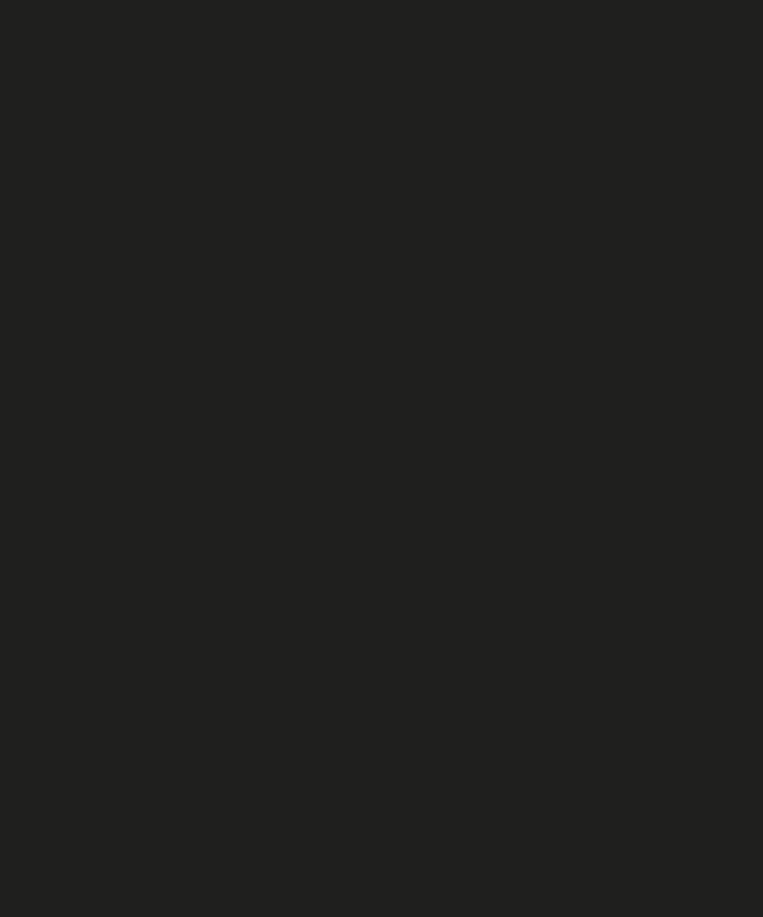
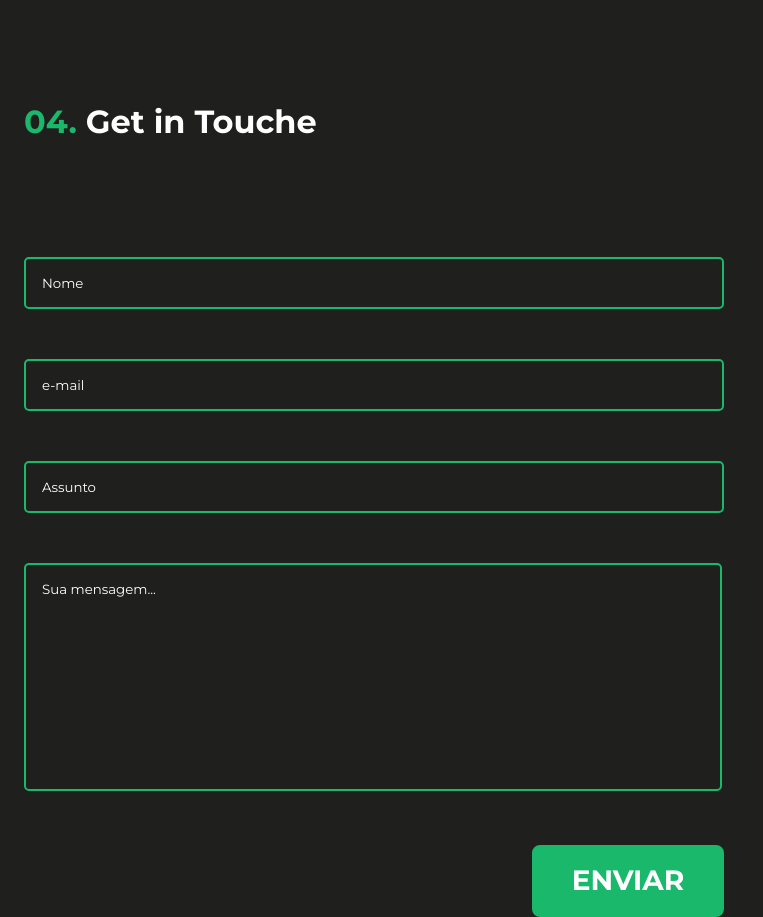
Before and after one commit to luisfelipefr/my-portfolio, a React (Vite) app: page / in a window 1280 px wide. Shown: the part 2298-3215 px from the top of the page, without its empty margins (0-763 px from the left). Before the commit the page ends 2400 px from the top, so only its background shows below. Built offline with nearby package versions, Linux system fonts and the light colour scheme.

Commit message:
Adding the contact page

```diff
--- a/src/pages/HomePage.tsx
+++ b/src/pages/HomePage.tsx
@@ -1,14 +1,18 @@
 import React from 'react'
+import { Navbar } from '../Components/Navbar'
 import { About } from '../Components/Pages/About'
+import { Contact } from '../Components/Pages/Contact'
 import { Home } from '../Components/Pages/Home'
 import { Works } from '../Components/Pages/Works'
 
 export function HomePage() {
   return (
     <>
+
       <Home/>
       <About/>
       <Works/>
+      <Contact/>
     </>
   )
 }
```
